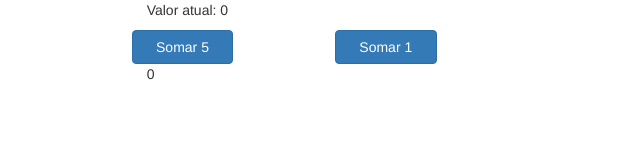
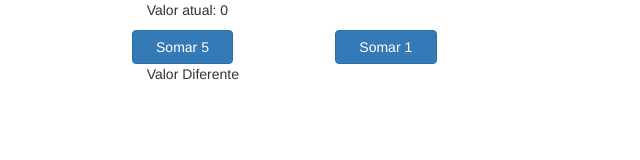
Before and after one commit to CharlesEduardoSCBR/VUEJS2LEARN, a Vue app: page / in a window 1280 px wide. Shown: the top 160 px of the page, without its empty margins (0-640 px from the left). Built offline with nearby package versions, Linux system fonts and the light colour scheme.

Commit message:
Value Different

```diff
--- a/src/components/Desafio3.vue
+++ b/src/components/Desafio3.vue
@@ -39,7 +39,7 @@
                         col-sm-offset-1 col-sm-11
                         col-xs-offset-1 col-xs-11
                     "
-            >{{ resultado }}</p>
+            >{{ resultado() }}</p>
         </div>
     </div>
 </template>
@@ -50,7 +50,13 @@ export default {
     data() {
         return {
             valor : 0,
-            resultado : 0,
+        }
+    },
+
+    methods: {
+        resultado(){
+            return this.valor != 37 ?
+                'Valor Diferente' : 'Valor Igual';
         }
     }
 }
```
